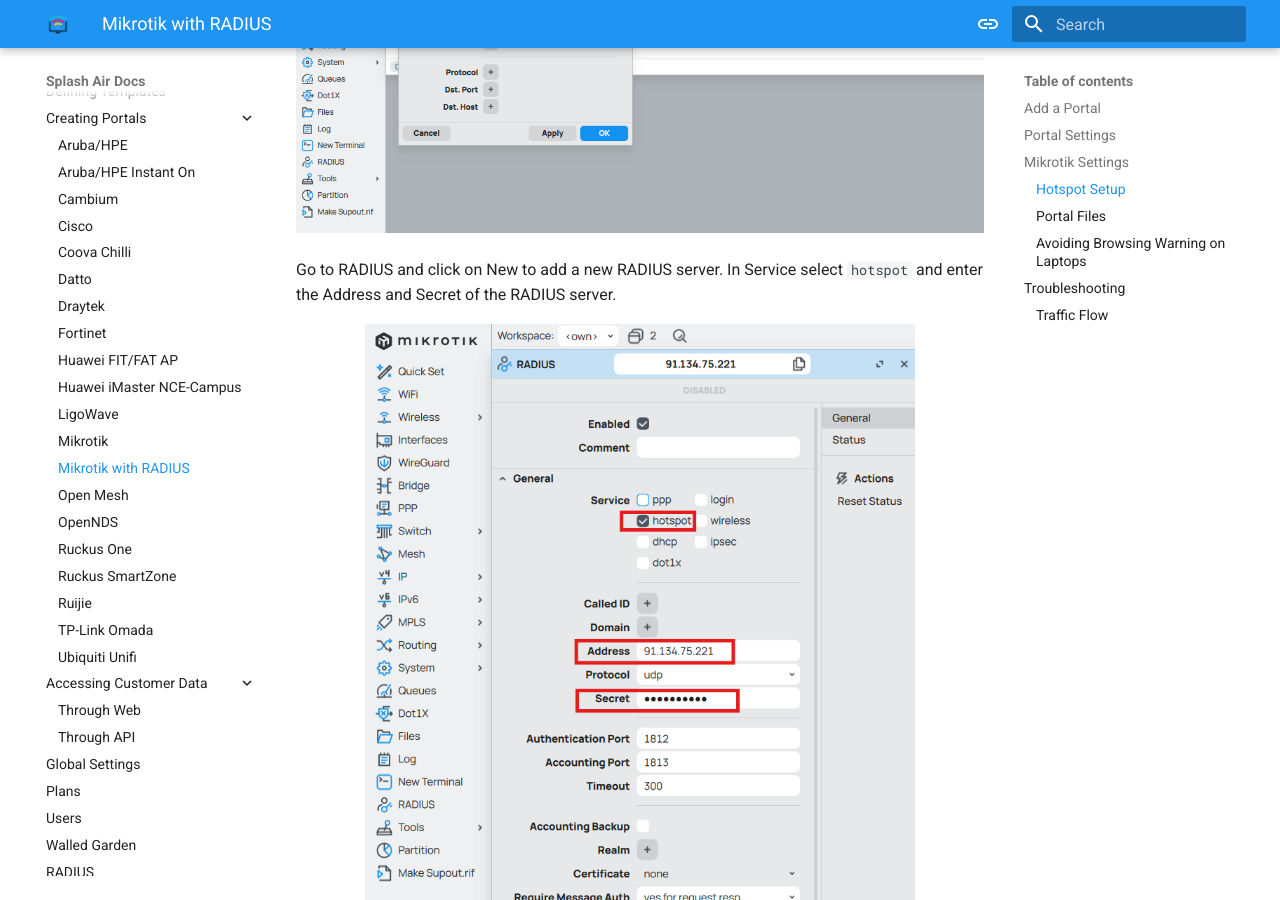
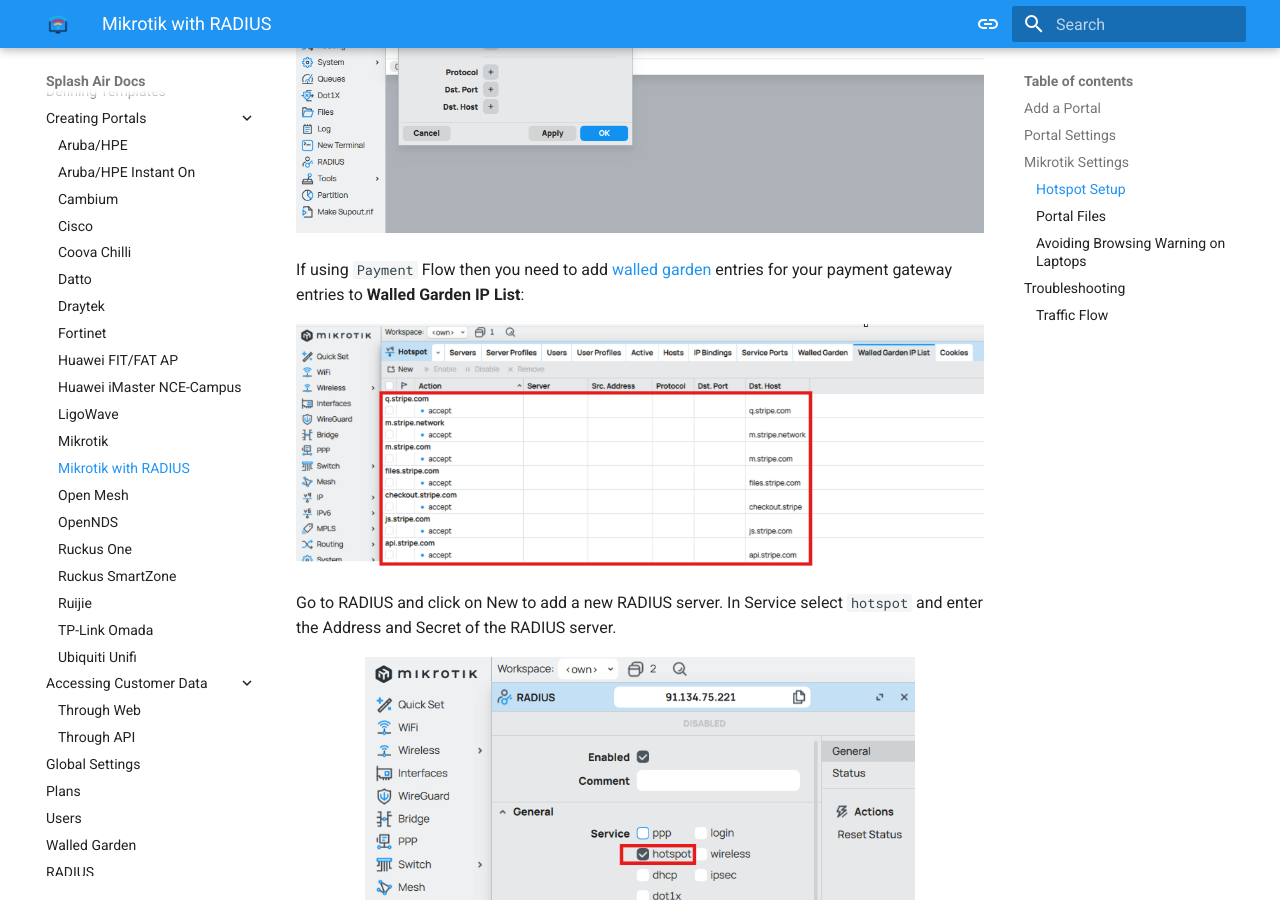
Before and after one commit to splash-networks/admin-panel-doc, an MkDocs documentation site: the page built from docs/portals/mikrotik-with-radius.md, in a window 1280 px wide and 900 px high, scrolled down 4728 px. Built offline with MkDocs 1.6.1 and Material for MkDocs 9.7.7, drawn with Linux system fonts in a browser that asks for light colours.

Commit message:
walled garden

```diff
--- a/docs/portals/mikrotik-with-radius.md
+++ b/docs/portals/mikrotik-with-radius.md
@@ -72,6 +72,10 @@
 
 ![Mikrotik Hotspot Walled Garden](../assets/images/portals/mikrotik/mikrotik-walled-garden.png)
 
+If using `Payment` Flow then you need to add [walled garden](../walled-garden.md) entries for your payment gateway entries to **Walled Garden IP List**:
+
+![Mikrotik Hotspot Walled Garden](../assets/images/portals/mikrotik/walled-garden-ip-list.png)
+
 Go to RADIUS and click on New to add a new RADIUS server. In Service select `hotspot` and enter the Address and Secret of the RADIUS server.
 
 <figure markdown="span">
```
Also changed, not shown: docs/portals/unifi.md (+1 -1 lines), docs/assets/images/portals/mikrotik/walled-garden-ip-list.png (added).
